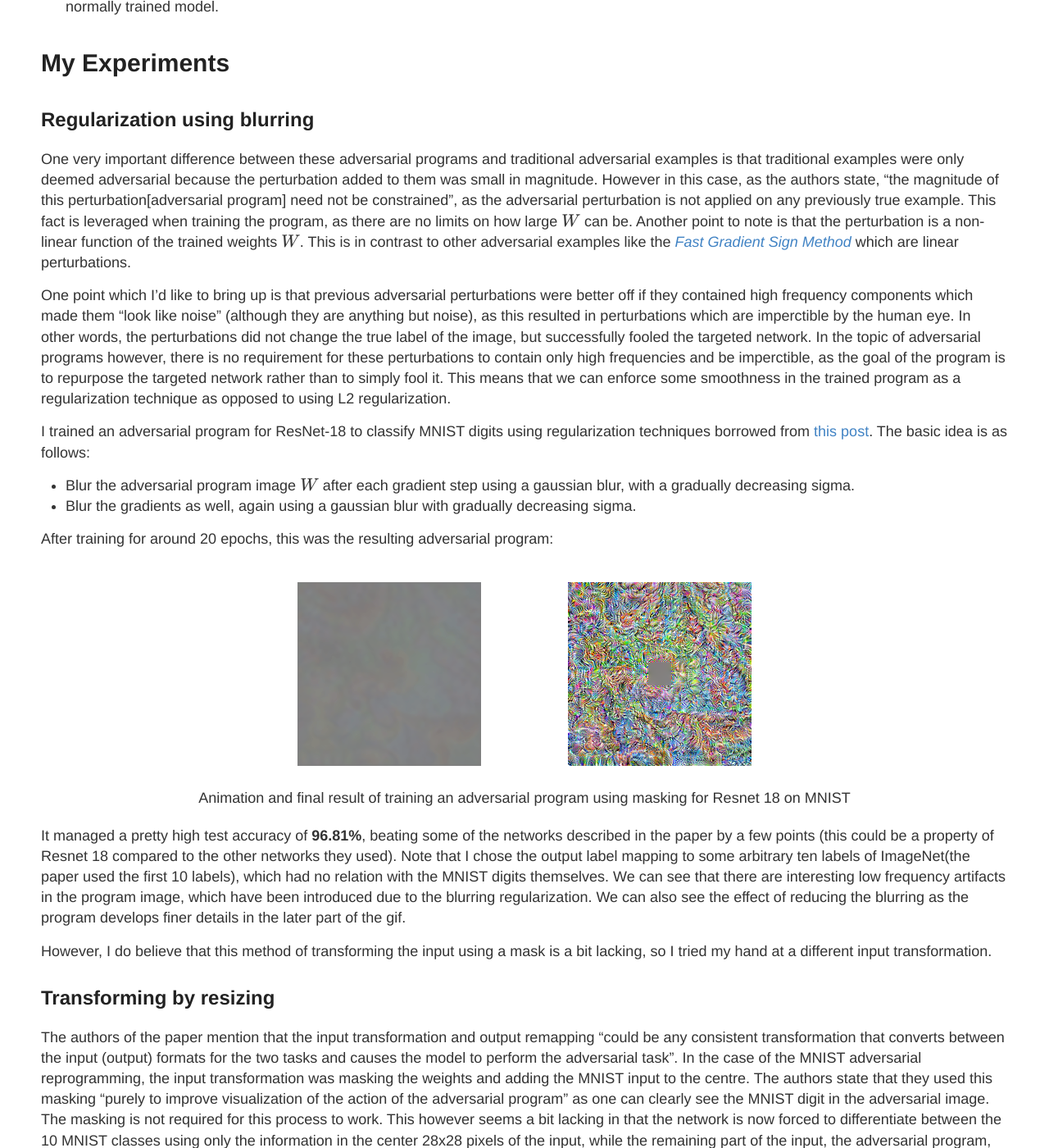
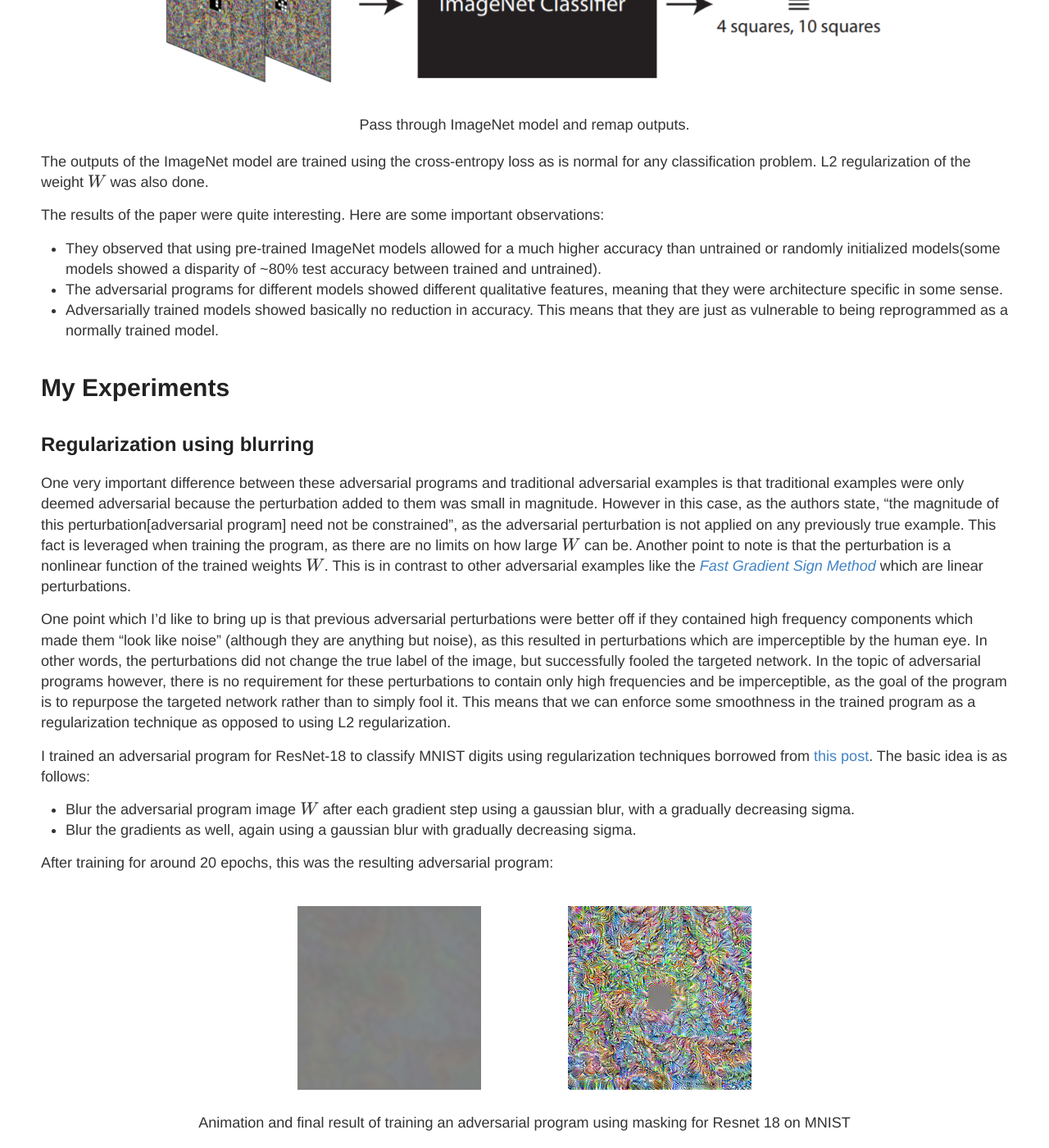
Before and after one commit to rajatvd/rajatvd.github.io, a Jekyll site: the page built from _posts/2018-07-17-Exploring-Adversarial-Reprogramming.md, in a window 1280 px wide and 1400 px high, scrolled down 2218 px. Shown: the whole window at 82% size. Built offline with Jekyll 4.4.1, drawn with Linux system fonts in a browser that asks for light colours; formulas are drawn with MathJax 3; comment, search, counter and statistics services are not loaded; some of the changed text lies outside the part shown.

Commit message:
Fixed lots of typos

```diff
--- a/_posts/2018-07-17-Exploring-Adversarial-Reprogramming.md
+++ b/_posts/2018-07-17-Exploring-Adversarial-Reprogramming.md
@@ -2,19 +2,24 @@
 layout: post
 title: Exploring Adversarial Reprogramming
 watch: true
-excerpt: Google brain recently published a paper titled <a href="https://arxiv.org/pdf/1806.11146.pdf">Adversarial Repgrogramming of Neural Networks</a> which caught my attention. I explore the ideas of the paper and perform some of my own experiments in this post.
+excerpt: Google brain recently published a paper titled <a href="https://arxiv.org/pdf/1806.11146.pdf">Adversarial Reprogramming of Neural Networks</a> which caught my attention. I explore the ideas of the paper and perform some of my own experiments in this post.
 image: /images/adv_reprog/cover_5iscat.png
 comments: true
 
 ---
 
-Google brain recently published a paper titled [Adversarial Repgrogramming of Neural Networks](https://arxiv.org/pdf/1806.11146.pdf) which caught my attention. It introduced a new kind of adversarial example for neural networks, those which could actually perform a useful task for the adversary as opposed to just fooling the attacked network. The attack 'reprograms' a network designed for a particular task to perform a completely different one. The paper showed that popular ImageNet architectures like Inception and ResNets can be successfully reprogrammed to perform quite well in different tasks like counting squares, MNIST and CIFAR-10.
+<figure style="margin: 20px auto; text-align: center;">
+    <img src='/images/adv_reprog/cover_5iscat.png' alt='catis5' width='auto' style='margin:20px auto; display:inline-block' text-align='center'/>
+</figure>
+
+
+Google brain recently published a paper titled [Adversarial Reprogramming of Neural Networks](https://arxiv.org/pdf/1806.11146.pdf) which caught my attention. It introduced a new kind of adversarial example for neural networks, those which could actually perform a useful task for the adversary as opposed to just fooling the attacked network. The attack 'reprograms' a network designed for a particular task to perform a completely different one. The paper showed that popular ImageNet architectures like Inception and ResNets can be successfully reprogrammed to perform quite well in different tasks like counting squares, MNIST and CIFAR-10.
 
 I'm going to walk through the paper in this post, and also add some of my own small modifications to the work they presented in the paper. In particular, I experimented with a slightly different method of action of the adversarial program, different regularization techniques and also targeted different networks - ResNet 18 and AlexNet.
 
 # Paper summary
 
-The paper demonstrated adversarial repgrogramming of some famous ImageNet architectures like Inceptions v2, v3 and v4, along with some ResNets - 50, 101, and 152. They reprogrammed these networks to perform MNIST and CIFAR-10 classification, and also the task of counting squares in an image.
+The paper demonstrated adversarial reprogramming of some famous ImageNet architectures like Inceptions v2, v3 and v4, along with some ResNets - 50, 101, and 152. They reprogrammed these networks to perform MNIST and CIFAR-10 classification, and also the task of counting squares in an image.
 
 The gist of the reprogramming process is as follows:
 
@@ -31,12 +36,12 @@
 where $\odot$ represents element wise multiplication, and $X$ is the input MNIST image. The illustrations in the paper shown below sum it up well:
 
 <figure style="margin: 20px auto; text-align: center;">
-    <img src='/images/adv_reprog/paper_illustration1.PNG' alt='missing' width='auto' style='margin:20px auto; display:inline-block' text-align='center'/>
+    <img src='/images/adv_reprog/paper_illustration1.PNG' alt='pap1' width='auto' style='margin:20px auto; display:inline-block' text-align='center'/>
     <figcaption>Add a masked adversarial program to an input image from the counting squares task.</figcaption>
 </figure>
 
 <figure style="margin: 20px 10%; text-align: center;">
-    <img src='/images/adv_reprog/paper_illustration2.PNG' alt='missing' width='auto' style='margin:20px auto; display:inline-block' text-align='center'/>
+    <img src='/images/adv_reprog/paper_illustration2.PNG' alt='pap2' width='auto' style='margin:20px auto; display:inline-block' text-align='center'/>
     <figcaption>Pass through ImageNet model and remap outputs.</figcaption>
 </figure>
 
@@ -52,10 +57,10 @@
 
 ## Regularization using blurring
 
-One very important difference between these adversarial programs and traditional adversarial examples is that traditional examples were only deemed adversarial because the perturbation added to them was small in magnitude. However in this case, as the authors state, "the magnitude of this perturbation[adversarial program] need not be constrained", as the adversarial perturbation is not applied on any previously true example. This fact is leveraged when training the program, as there are no limits on how large $W$ can be. Another point to note is that the perturbation is a non-linear function of the trained weights $W$. This is in contrast to other adversarial examples like the [_Fast Gradient Sign Method_](https://arxiv.org/abs/1412.6572) which are linear perturbations.
+One very important difference between these adversarial programs and traditional adversarial examples is that traditional examples were only deemed adversarial because the perturbation added to them was small in magnitude. However in this case, as the authors state, "the magnitude of this perturbation[adversarial program] need not be constrained", as the adversarial perturbation is not applied on any previously true example. This fact is leveraged when training the program, as there are no limits on how large $W$ can be. Another point to note is that the perturbation is a nonlinear function of the trained weights $W$. This is in contrast to other adversarial examples like the [_Fast Gradient Sign Method_](https://arxiv.org/abs/1412.6572) which are linear perturbations.
 
 
-One point which I'd like to bring up is that previous adversarial perturbations were better off if they contained high frequency components which made them "look like noise" (although they are anything but noise), as this resulted in perturbations which are imperctible by the human eye. In other words, the perturbations did not change the true label of the image, but successfully fooled the targeted network. In the topic of adversarial programs however, there is no requirement for these perturbations to contain only high frequencies and be imperctible, as the goal of the program is to repurpose the targeted network rather than to simply fool it. This means that we can enforce some smoothness in the trained program as a regularization technique as opposed to using L2 regularization.
+One point which I'd like to bring up is that previous adversarial perturbations were better off if they contained high frequency components which made them "look like noise" (although they are anything but noise), as this resulted in perturbations which are imperceptible by the human eye. In other words, the perturbations did not change the true label of the image, but successfully fooled the targeted network. In the topic of adversarial programs however, there is no requirement for these perturbations to contain only high frequencies and be imperceptible, as the goal of the program is to repurpose the targeted network rather than to simply fool it. This means that we can enforce some smoothness in the trained program as a regularization technique as opposed to using L2 regularization.
 
 I trained an adversarial program for ResNet-18 to classify MNIST digits using regularization techniques borrowed from [this post](https://www.auduno.com/2015/07/29/visualizing-googlenet-classes/). The basic idea is as follows:
 
@@ -65,8 +70,8 @@
 After training for around 20 epochs, this was the resulting adversarial program:
 
 <figure style="margin: 20px auto; text-align: center;">
-    <img src='/images/adv_reprog/RESNET18_MNIST_masked_blurredgrad_and_weight_1k.gif' alt='missing' width='auto' style='margin:20px 50px; display:inline-block' text-align='center'/>
-    <img src='/images/adv_reprog/RESNET18_MNIST_masked_blurredgrad_and_weight_1k.png' alt='missing' width='auto' style='margin:20px 50px; display:inline-block' text-align='center'/>
+    <img src='/images/adv_reprog/RESNET18_MNIST_masked_blurredgrad_and_weight_1k.gif' alt='res18gif' width='auto' style='margin:20px 50px; display:inline-block' text-align='center'/>
+    <img src='/images/adv_reprog/RESNET18_MNIST_masked_blurredgrad_and_weight_1k.png' alt='res18' width='auto' style='margin:20px 50px; display:inline-block' text-align='center'/>
     <figcaption>Animation and final result of training an adversarial program using masking for Resnet 18 on MNIST</figcaption>
 </figure>
 
@@ -79,31 +84,31 @@
 The authors of the paper mention that the input transformation and output remapping "could be any consistent transformation that converts between the input (output) formats for the two tasks and causes the model to perform the adversarial task". In the case of the MNIST adversarial reprogramming, the input transformation was masking the weights and adding the MNIST input to the centre. The authors state that they used this masking "purely to improve visualization of the action of the adversarial program" as one can clearly see the MNIST digit in the adversarial image. The masking is not required for this process to work. This however seems a bit lacking in that the network is now forced to differentiate between the 10 MNIST classes using only the information in the center 28x28 pixels of the input, while the remaining part of the input, the adversarial program, remains constant for all the 10 classes. Another transformation which retains visualization ability is to simply scale the MNIST input (linearly interpolate) and add it to the adversarial program weights without any masking, before applying the non-linearity. In this case, the fraction of the adversarial input which distinguishes between classes is the same as that would be for any other MNIST classifier.  An example is shown below:
 
 <figure style="margin: 20px auto; text-align: center;">
-    <img src='/images/adv_reprog/scale_program_illu.png' alt='missing' width='auto' style='margin:20px auto; display:inline-block' text-align='center'/>
+    <img src='/images/adv_reprog/scale_program_illu.png' alt='scale' width='auto' style='margin:20px auto; display:inline-block' text-align='center'/>
     <figcaption>Illustration of the input transformation described above.</figcaption>
 </figure>
 
 Again, I trained an adversarial program using this new input transformation for Resnet 18. I used the same two regularization techniques of gradually decreased weight and gradient blurring as before, with the same parameters.
 
 <figure style="margin: 20px auto; text-align: center;">
-    <img src='/images/adv_reprog/RESNET18_MNIST_blurredgrad_and_weight_1k.gif' alt='missing' width='auto' style='margin:20px 50px; display:inline-block' text-align='center'/>
-    <img src='/images/adv_reprog/RESNET18_MNIST_blurredgrad_and_weight_1k.png' alt='missing' width='auto' style='margin:20px 50px; display:inline-block' text-align='center'/>
+    <img src='/images/adv_reprog/RESNET18_MNIST_blurredgrad_and_weight_1k.gif' alt='res18scalegif' width='auto' style='margin:20px 50px; display:inline-block' text-align='center'/>
+    <img src='/images/adv_reprog/RESNET18_MNIST_blurredgrad_and_weight_1k.png' alt='res18scale' width='auto' style='margin:20px 50px; display:inline-block' text-align='center'/>
 
     <figcaption>Animation and final result of training an adversarial program using scaling for Resnet 18 on MNIST.</figcaption>
 </figure>
 
 <figure style="margin: 20px auto; text-align: center;">
-    <img src='/images/adv_reprog/RESNET18_blurredgw_5.png' alt='missing' width='auto' style='margin:20px auto; display:inline-block' text-align='center'/>
+    <img src='/images/adv_reprog/RESNET18_blurredgw_5.png' alt='5iscat' width='auto' style='margin:20px auto; display:inline-block' text-align='center'/>
     <figcaption>An example of adversarial image obtained by adding a scaled version of the MNIST digit 5 to an adversarial program, and then applying a sigmoid activation. Resnet 18 classifies this image as an 'Egyptian Cat' with 0.99 confidence</figcaption>
 </figure>
 
 The model obtained a test accuracy of __97.87%__, around ~1% better than the masked transformation. It also obtained this accuracy after 15 epochs of training, showing faster convergence than the masked transformation. It also doesn't sacrifice much in terms of visualization ability.
 
-For comparisons, I also trained a program for a randomly initialzed ResNet 18 network, using the gradient and weight blurring regularizations, and the scaling input transformation. As expected, the model performed much worse, with a test accuracy of only __44.15%__ after 20 epochs. The program also showed a lack of low frequency textures and features despite the use of blurring regularization:
+For comparisons, I also trained a program for a randomly initialized ResNet 18 network, using the gradient and weight blurring regularizations, and the scaling input transformation. As expected, the model performed much worse, with a test accuracy of only __44.15%__ after 20 epochs. The program also showed a lack of low frequency textures and features despite the use of blurring regularization:
 
 <figure style="margin: 20px auto; text-align: center;">
-    <img src='/images/adv_reprog/RESNET18_randomweights_MNIST_blurredgrad_and_weight_1k.gif' alt='missing' width='auto' style='margin:20px 50px; display:inline-block' text-align='center'/>
-    <img src='/images/adv_reprog/RESNET18_randomweights_MNIST_blurredgrad_and_weight_1k.png' alt='missing' width='auto' style='margin:20px 50px; display:inline-block' text-align='center'/>
+    <img src='/images/adv_reprog/RESNET18_randomweights_MNIST_blurredgrad_and_weight_1k.gif' alt='res18randgif' width='auto' style='margin:20px 50px; display:inline-block' text-align='center'/>
+    <img src='/images/adv_reprog/RESNET18_randomweights_MNIST_blurredgrad_and_weight_1k.png' alt='res18rand' width='auto' style='margin:20px 50px; display:inline-block' text-align='center'/>
 
     <figcaption>Animation and final result of training an adversarial program for an untrained (randomly initialized) ResNet 18 network on MNIST even with blurring regularization</figcaption>
 </figure>
@@ -119,8 +124,8 @@
 To train the program with a multiple label mapping, I added the output probabilities of the multiple ImageNet labels corresponding to each CIFAR-10 label to get a set of 10 probabilities corresponding to each CIFAR label. I then used the negative log likelihood loss on these probabilities. Before going to the multi label mapping, I also trained an arbitrary 10 label mapping for ResNet 18 on CIFAR. It achieved a test accuracy of about __61.84%__ after 35 epochs. I then trained the same ResNet using the above greedy multi-label mapping with the same training parameters. It achieved a test accuracy of __67.63%__ after just 16 epochs.
 
 <figure style="margin: 20px auto; text-align: center;">
-    <img src='/images/adv_reprog/Resnet18_CIFAR10tanh_blurredgrad_weight_zeroinit_1k_multilabelremap.gif' alt='missing' width='auto' style='margin:20px 50px; display:inline-block' text-align='center'/>
-    <img src='/images/adv_reprog/Resnet18_CIFAR10tanh_blurredgrad_weight_zeroinit_1k_multilabelremap.png' alt='missing' width='auto' style='margin:20px 50px; display:inline-block' text-align='center'/>
+    <img src='/images/adv_reprog/Resnet18_CIFAR10tanh_blurredgrad_weight_zeroinit_1k_multilabelremap.gif' alt='res18cifgif' width='auto' style='margin:20px 50px; display:inline-block' text-align='center'/>
+    <img src='/images/adv_reprog/Resnet18_CIFAR10tanh_blurredgrad_weight_zeroinit_1k_multilabelremap.png' alt='res18cif' width='auto' style='margin:20px 50px; display:inline-block' text-align='center'/>
 
     <figcaption>Animation and final result of training an adversarial program using greedily chosen multiple output label mappings for Resnet 18 on CIFAR-10.</figcaption>
 </figure>
@@ -128,7 +133,7 @@
 I repeated the above experiment on CIFAR-10 using AlexNet instead of Resnet 18. An arbitrary single output mapping yielded a test accuracy of __57.40%__ after 21 epochs, while using the greedy multi output mapping boosted that to __61.31%__ after 30 epochs.
 
 <figure style="margin: 20px auto; text-align: center;">
-    <img src='/images/adv_reprog/cifar10_programmed_trailertruck.png' alt='missing' width='auto' style='margin:20px auto; display:inline-block' text-align='center'/>
+    <img src='/images/adv_reprog/cifar10_programmed_trailertruck.png' alt='truck' width='auto' style='margin:20px auto; display:inline-block' text-align='center'/>
     <figcaption>Reprogrammed input of a CIFAR-10 truck which is classified by ResNet 18 as a 'trailer truck' with 0.42 confidence. Note that calling this input 'adversarial' is bit misleading, as this example can't really be considered one that 'fools' the target network.</figcaption>
 </figure>
 
```
